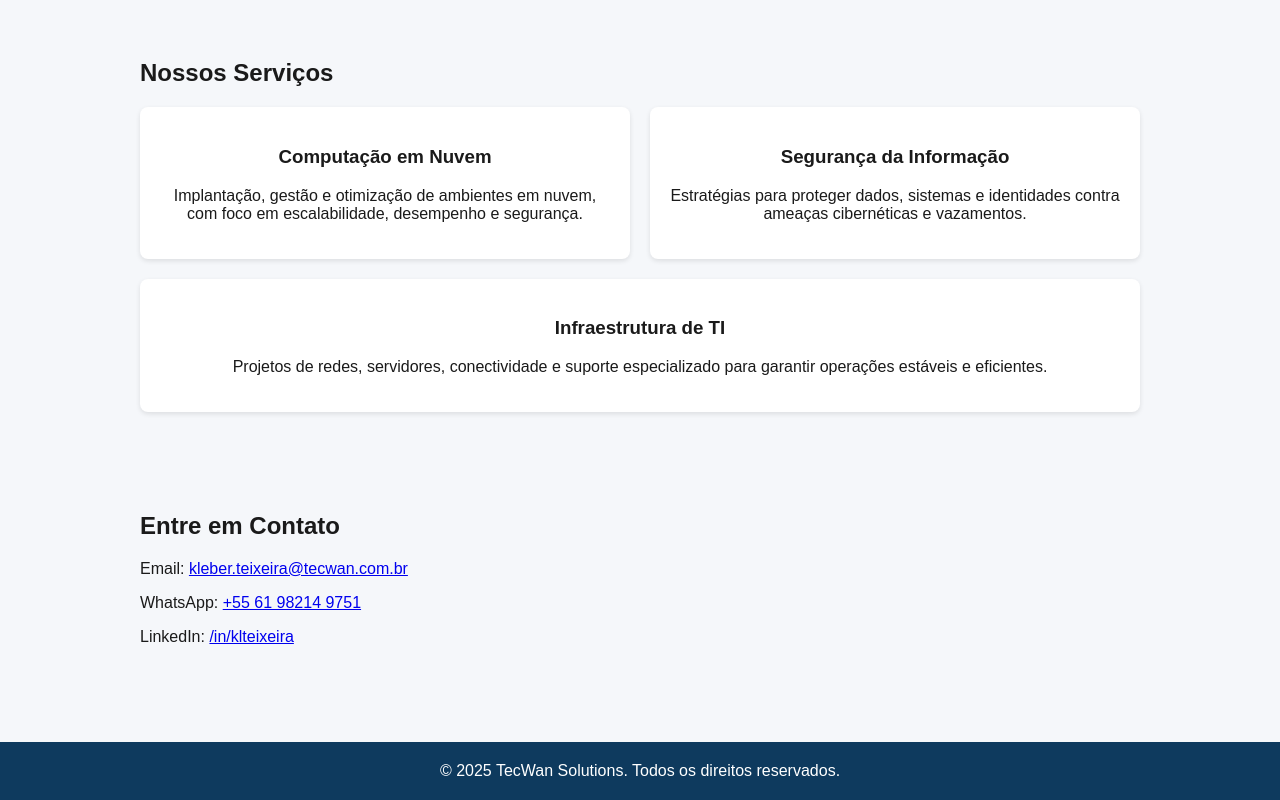
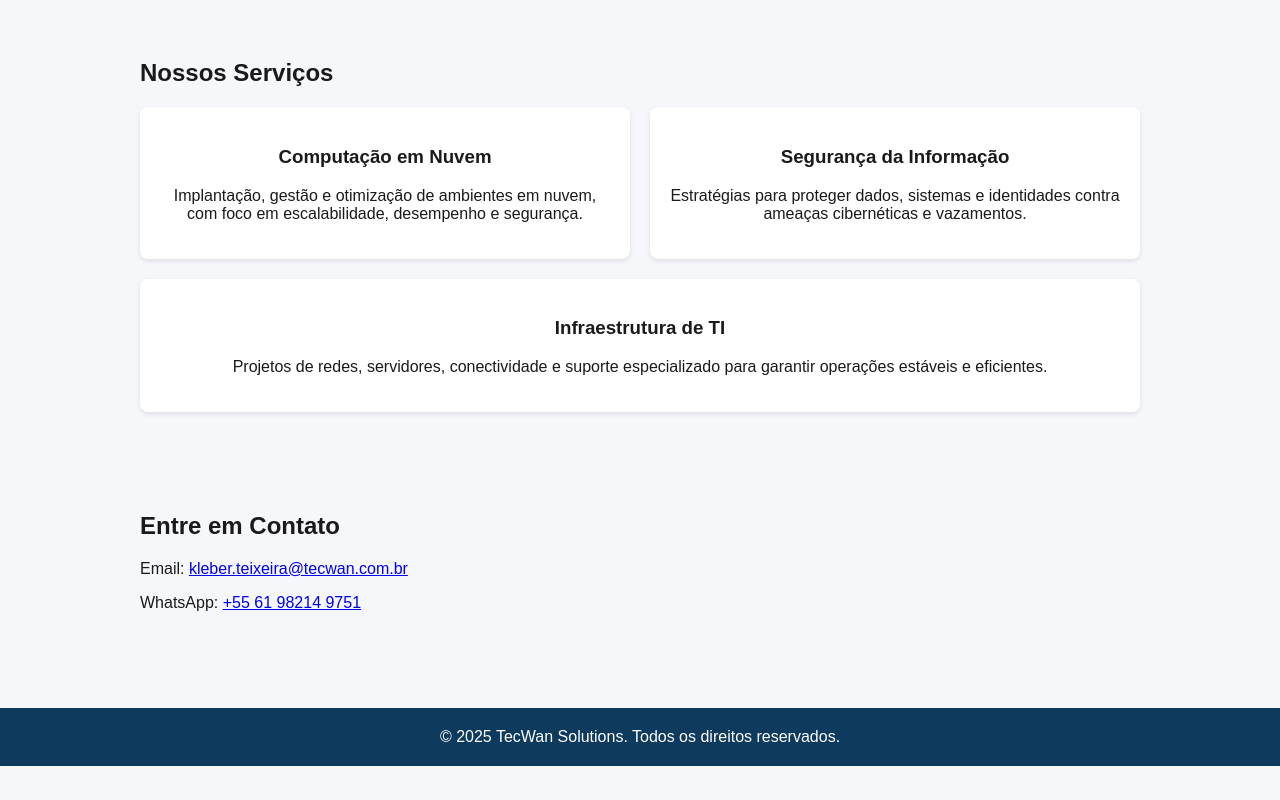
Before and after one commit to klebersilvateixeira/tecwan-site, a plain HTML site: page index.html in a window 1280 px wide. Shown: the part 549-1349 px from the top of the page. After the commit the page ends 1315 px from the top, so only its background shows below. Drawn offline with Linux system fonts and the light colour scheme.

Commit message:
Update index.html

```diff
--- a/index.html
+++ b/index.html
@@ -121,7 +121,6 @@
     <h2>Entre em Contato</h2>
     <p>Email: <a href="mailto:kleber.teixeira@tecwan.com.br">kleber.teixeira@tecwan.com.br</a></p>
     <p>WhatsApp: <a href="https://wa.me/5561982149751" target="_blank">+55 61 98214 9751</a></p>
-    <p>LinkedIn: <a href="https://www.linkedin.com/in/klteixeira/" target="_blank">/in/klteixeira</a></p>
   </section>
 
   <footer class="footer">
```
